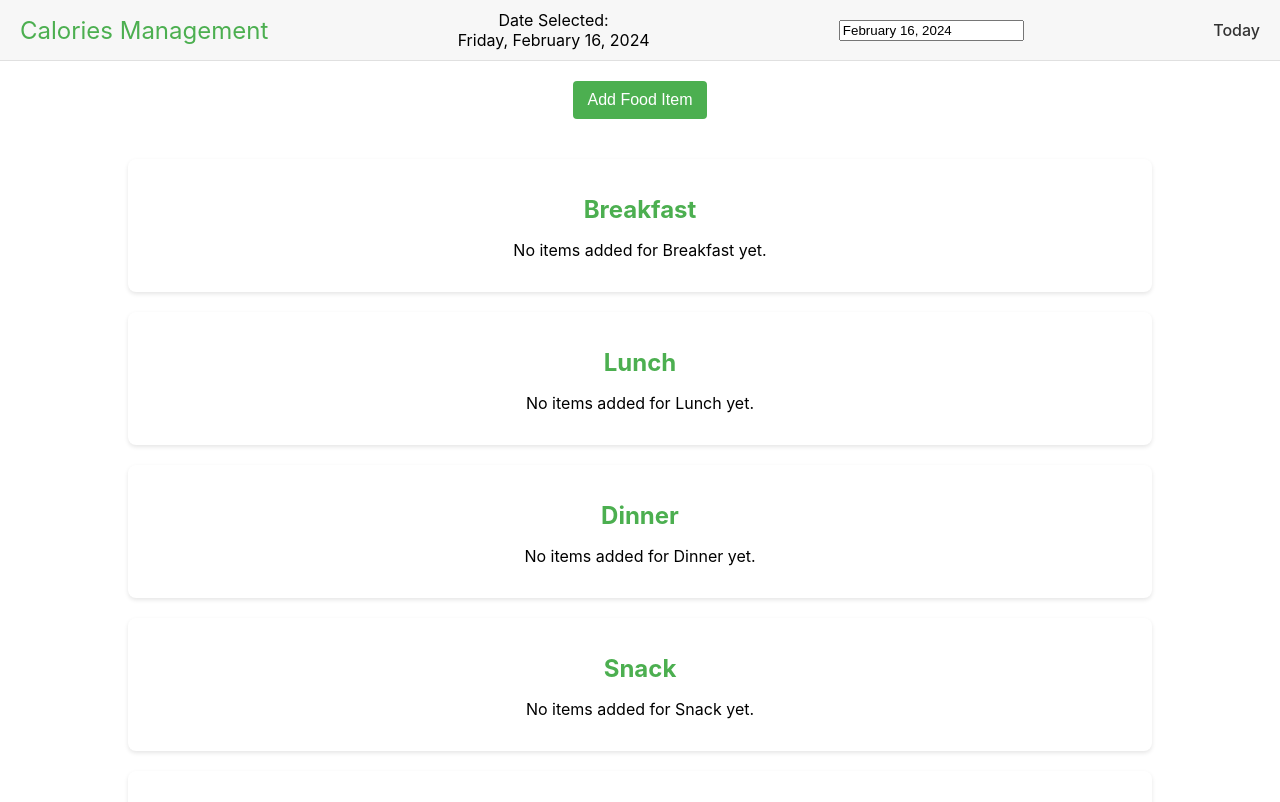
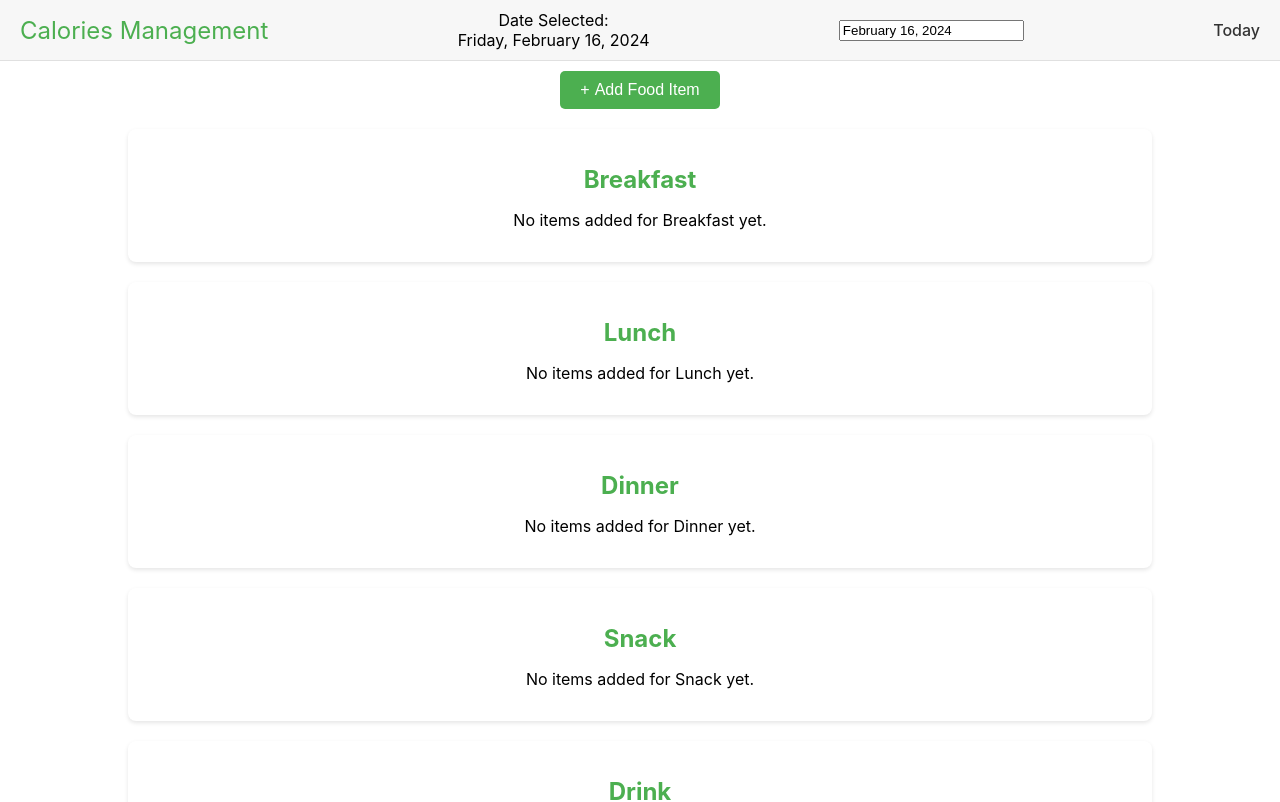
Before and after one commit to tomeryosef/Calorie_Management_Client_Application, a React (Create React App) app: page / in a window 1280 px wide. Shown: the top 802 px of the page. Built offline with nearby package versions, Linux system fonts and the light colour scheme.

Commit message:
<Fix> Change the folder-setup

```diff
--- a/src/components/AddFoodItemButton.js
+++ b/src/components/AddFoodItemButton.js
@@ -3,7 +3,7 @@ import './css/AddFoodItemButton.css';
 
 const AddFoodItemButton = ({ onAdd }) => {
   return (
-    <button className="add-food-item-button" onClick={onAdd}>
+    <button className="AddFoodItemButton" onClick={onAdd}>
        Add Food Item
     </button>
   );
--- a/src/components/css/AddFoodItemButton.css
+++ b/src/components/css/AddFoodItemButton.css
@@ -1,20 +1,25 @@
-/* AddFoodItemButton.css */
-.add-food-item-button {
+.AddFoodItemButton {
     background-color: #4CAF50;
     color: white;
-    padding: 10px 15px;
+    padding: 10px 20px;
     font-size: 16px;
     border: none;
-    border-radius: 4px;
+    border-radius: 5px;
     cursor: pointer;
-    margin: 20px;
-    transition: background-color 0.3s ease;
+    outline: none;
+    margin-top: 20px;
+    display: flex;
+    align-items: center;
+    justify-content: center;
+    margin:auto;
+    margin-top:10px;
   }
 
-  .add-food-item-button:hover {
+  .AddFoodItemButton:hover {
     background-color: #45a049;
   }
 
-  .add-food-item-button:focus {
-    outline: none;
+  .AddFoodItemButton::before {
+    content: "+";
+    margin-right: 5px;
   }
```
Also changed, not shown: src/components/AddFoodItemButton.css (deleted, +0 -23 lines).
